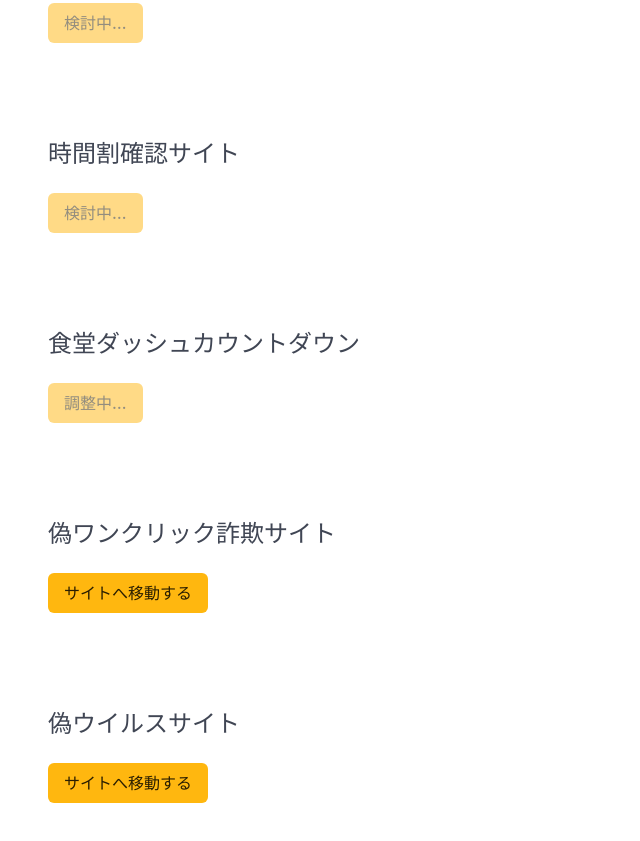
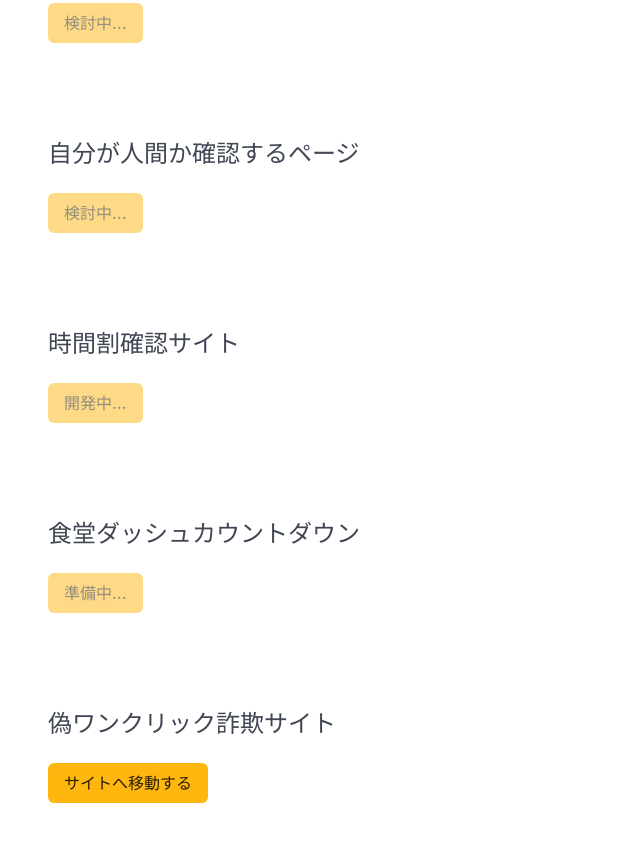
Before and after one commit to pingu-pest/HP, a plain HTML site: page burogu.html in a window 1280 px wide. Shown: the part 353-1194 px from the top of the page, without its empty margins (0-640 px from the left). Drawn offline with nearby package versions, Linux system fonts and the light colour scheme.

Commit message:
Update burogu.html

```diff
--- a/burogu.html
+++ b/burogu.html
@@ -81,14 +81,20 @@
   </section>
   <section class="hero">
     <div class="hero-body">
-      <h4 class="subtitle is-4">時間割確認サイト</h4>
+      <h4 class="subtitle is-4">自分が人間か確認するページ</h4>
       <button class="button is-warning" title="Disabled button" disabled>検討中…</button>
     </div>
   </section>
   <section class="hero">
     <div class="hero-body">
+      <h4 class="subtitle is-4">時間割確認サイト</h4>
+      <button class="button is-warning" title="Disabled button" disabled>開発中…</button>
+    </div>
+  </section>
+  <section class="hero">
+    <div class="hero-body">
       <h4 class="subtitle is-4">食堂ダッシュカウントダウン</h4>
-      <button class="button is-warning" title="Disabled button" disabled>調整中…</button>
+      <button class="button is-warning" title="Disabled button" disabled>準備中…</button>
     </div>
   </section>
   <section class="hero">
```
